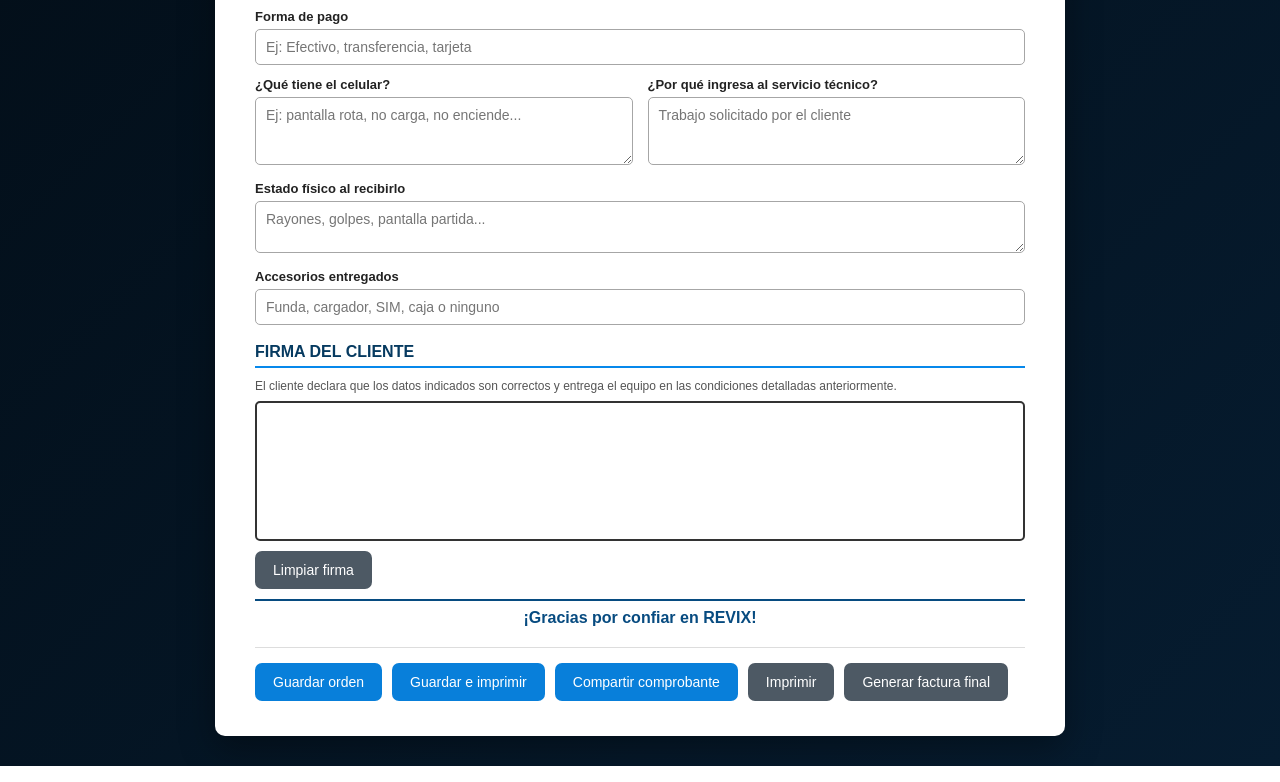
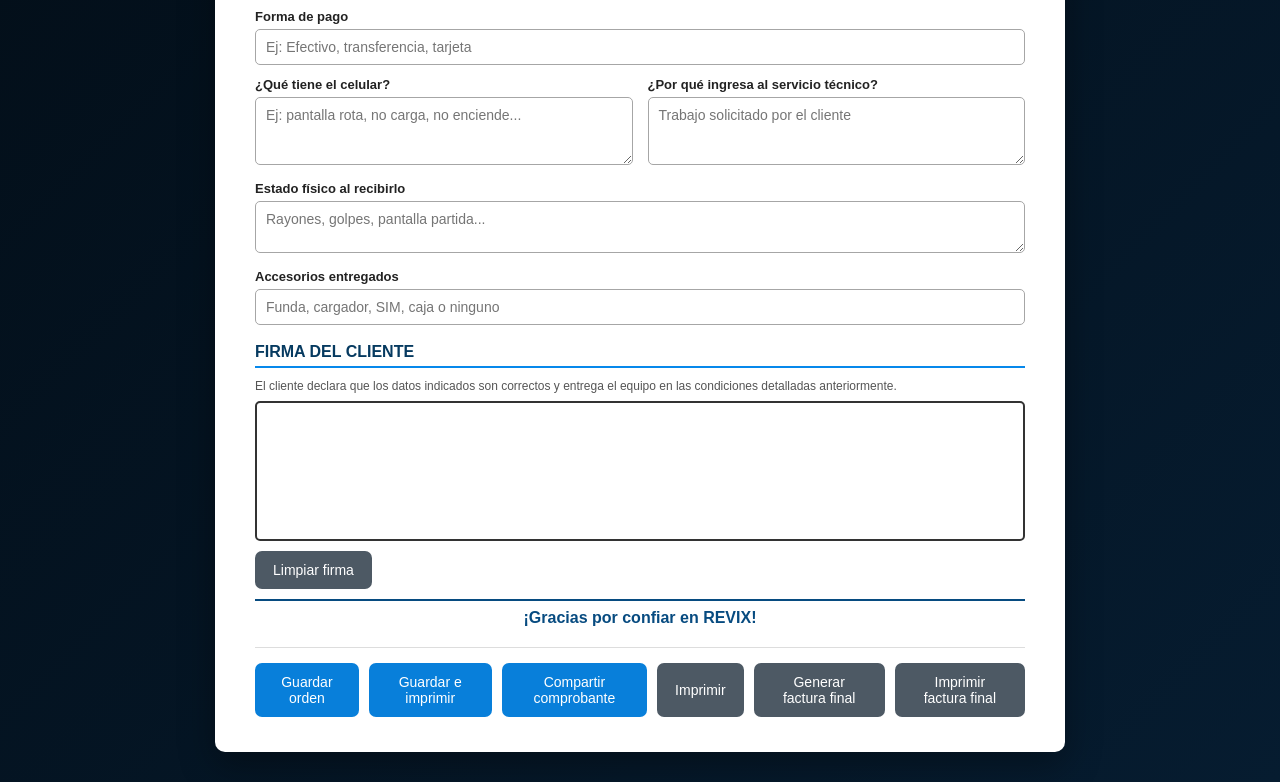
Before and after one commit to Revix07/revix-ordenes, a website: page Index.html in a window 1280 px wide. Shown: the part 672-1454 px from the top of the page. Drawn offline with nearby package versions, Linux system fonts and the light colour scheme; no server answers.

Commit message:
Add print functionality for final invoice
Added functionality to print the final invoice.

```diff
--- a/Index.html
+++ b/Index.html
@@ -122,6 +122,7 @@
     <button type="button" onclick="compartirComprobante()">Compartir comprobante</button>
     <button type="button" class="boton-secundario" onclick="imprimirComprobantePDF()">Imprimir</button>
     <button type="button" class="boton-secundario" onclick="generarFacturaFinal()">Generar factura final</button>
+    <button type="button" class="boton-secundario" onclick="imprimirFacturaFinal()">Imprimir factura final</button>
   </div>
 </main>
 
```
